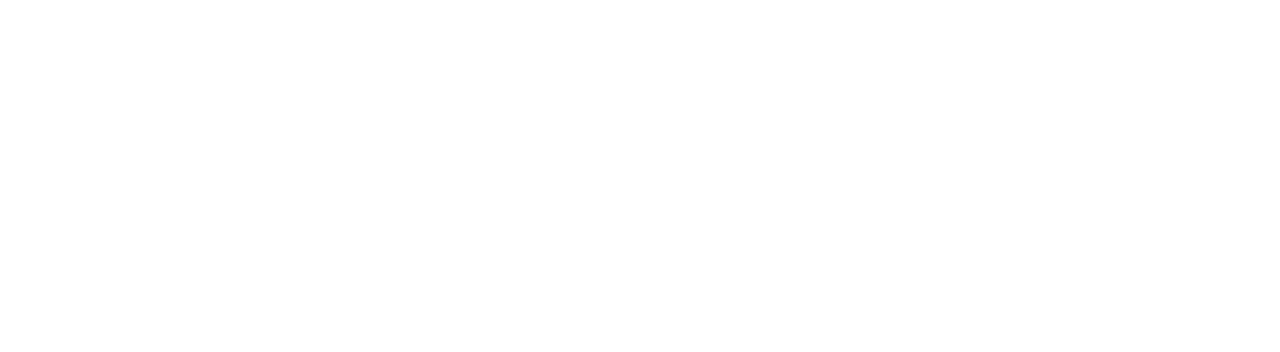
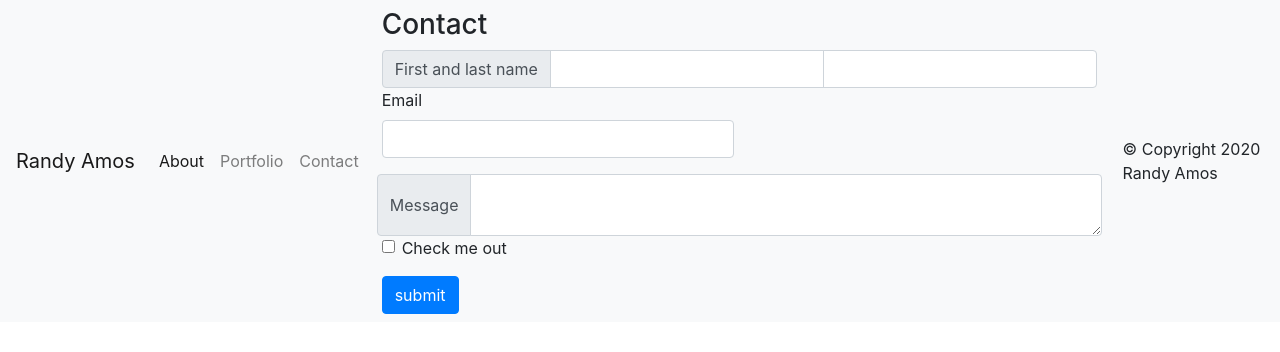
Before and after one commit to rockstar67/Basic-Portfolio_1, a plain HTML site: page contact.html in a window 1280 px wide. Drawn offline with nearby package versions, Linux system fonts and the light colour scheme.

Commit message:
updated contact page

```diff
--- a/contact.html
+++ b/contact.html
@@ -0,0 +1,100 @@
+<!doctype html>
+<html lang="en">
+
+<head>
+    <!-- Required meta tags -->
+    <meta charset="utf-8">
+    <meta name="viewport" content="width=device-width, initial-scale=1, shrink-to-fit=no">
+
+    <!-- Bootstrap CSS -->
+    <link rel="stylesheet" href="https://stackpath.bootstrapcdn.com/bootstrap/4.4.1/css/bootstrap.min.css"
+        integrity="sha384-Vkoo8x4CGsO3+Hhxv8T/Q5PaXtkKtu6ug5TOeNV6gBiFeWPGFN9MuhOf23Q9Ifjh" crossorigin="anonymous">
+
+    <title>Basic Portfolio-Bootstrap</title>
+</head>
+
+<body>
+    <nav class="navbar navbar-expand-lg navbar-light bg-light">
+        <a class="navbar-brand" href="#">Randy Amos</a>
+        <button class="navbar-toggler" type="button" data-toggle="collapse" data-target="#navbarNav"
+            aria-controls="navbarNav" aria-expanded="false" aria-label="Toggle navigation">
+            <span class="navbar-toggler-icon"></span>
+        </button>
+        <div class="collapse navbar-collapse" id="navbarNav">
+            <ul class="navbar-nav">
+                <li class="nav-item active">
+                    <a class="nav-link" href="index.html">About <span class="sr-only">(current)</span></a>
+                </li>
+                <li class="nav-item">
+                    <a class="nav-link" href="portfolio.html">Portfolio</a>
+                </li>
+                <li class="nav-item">
+                    <a class="nav-link" href="contact.html">Contact</a>
+                </li>
+
+            </ul>
+        </div>
+
+        <div id="main-container" class="container-fluid">
+            <section class="main-section">
+                <h3>Contact</h3>
+
+        <form>
+            <form>
+                <div class="input-group">
+                    <div class="input-group-prepend">
+                      <span class="input-group-text">First and last name</span>
+                    </div>
+                    <input type="text" aria-label="First name" class="form-control">
+                    <input type="text" aria-label="Last name" class="form-control">
+                  </div>
+
+
+            <div class="form-row">
+                <div class="form-group col-md-6">
+                    <label for="inputEmail4">Email</label>
+                    <input type="email" class="form-control" id="inputEmail4">
+                </div>
+
+            <div class="input-group">
+                    <div class="input-group-prepend">
+                      <span class="input-group-text">Message</span>
+                    </div>
+                    <textarea class="form-control" aria-label="With textarea"></textarea>
+                  </div>
+
+            </div>
+
+
+
+            <div class="form-group">
+                <div class="form-check">
+                    <input class="form-check-input" type="checkbox" id="gridCheck">
+                    <label class="form-check-label" for="gridCheck">
+                        Check me out
+                    </label>
+                </div>
+            </div>
+            <button type="submit" class="btn btn-primary">submit</button>
+        </form>
+
+
+        </div>
+        <div class="footer"> &copy; Copyright 2020 Randy Amos
+        </div>
+
+
+        <!-- Optional JavaScript -->
+        <!-- jQuery first, then Popper.js, then Bootstrap JS -->
+        <script src="https://code.jquery.com/jquery-3.4.1.slim.min.js"
+            integrity="sha384-J6qa4849blE2+poT4WnyKhv5vZF5SrPo0iEjwBvKU7imGFAV0wwj1yYfoRSJoZ+n"
+            crossorigin="anonymous"></script>
+        <script src="https://cdn.jsdelivr.net/npm/popper.js@1.16.0/dist/umd/popper.min.js"
+            integrity="sha384-Q6E9RHvbIyZFJoft+2mJbHaEWldlvI9IOYy5n3zV9zzTtmI3UksdQRVvoxMfooAo"
+            crossorigin="anonymous"></script>
+        <script src="https://stackpath.bootstrapcdn.com/bootstrap/4.4.1/js/bootstrap.min.js"
+            integrity="sha384-wfSDF2E50Y2D1uUdj0O3uMBJnjuUD4Ih7YwaYd1iqfktj0Uod8GCExl3Og8ifwB6"
+            crossorigin="anonymous"></script>
+</body>
+
+</html>
```
Also changed, not shown: index.html (+3 -7 lines), portfolio.html (+3 -3 lines).
